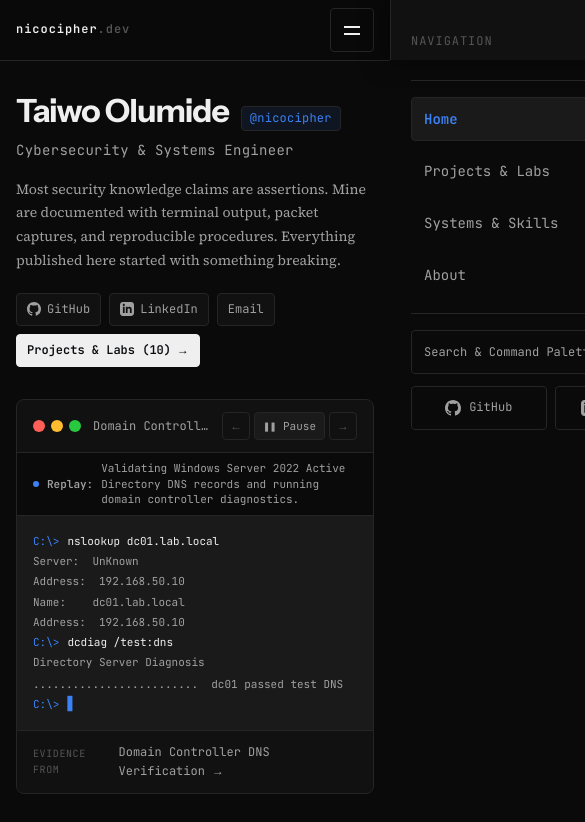
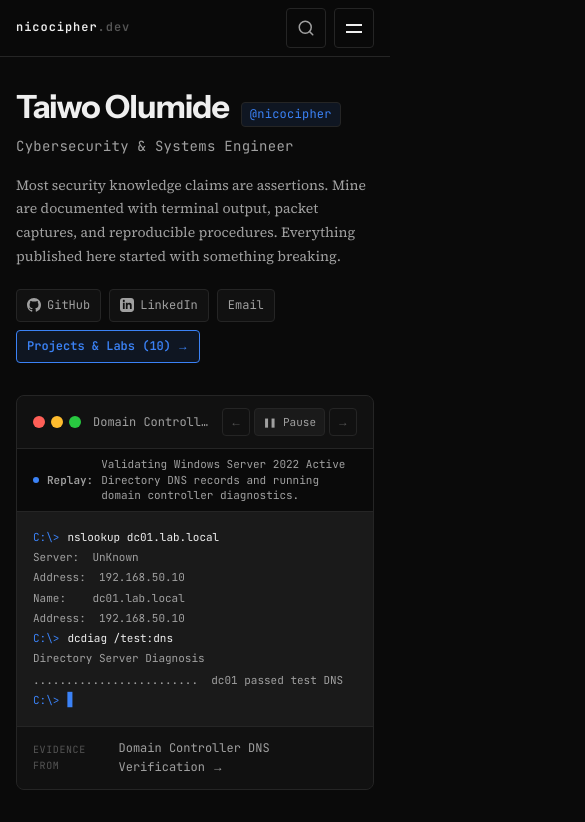
Before and after one commit to NicoCipher/nicocipher.dev, a Next.js app: page / in a window 390 px wide. Shown: the top 822 px of the page, 585 px wide, since content can reach past the window. Built offline with nearby package versions, Linux system fonts and the light colour scheme.

Commit message:
fix(ui): refine mobile menubar layout and harmonize action button styling

```diff
--- a/app/page.module.css
+++ b/app/page.module.css
@@ -97,16 +97,16 @@
 }
 
 .actionPrimary {
-  color: #090b0e;
-  background: var(--text-primary);
-  border-color: var(--text-primary);
+  color: var(--accent);
+  background: var(--accent-subtle);
+  border-color: var(--accent);
   font-weight: 600;
 }
 
 .actionPrimary:hover {
   background: var(--accent);
   border-color: var(--accent);
-  color: #090b0e;
+  color: #ffffff;
 }
 
 .arrow {
--- a/components/layout/Nav.jsx
+++ b/components/layout/Nav.jsx
@@ -4,7 +4,7 @@ import { useState, useEffect, useRef } from "react";
 import Link from "next/link";
 import { usePathname } from "next/navigation";
 import { usePalette } from "@/components/command-palette/PaletteProvider";
-import { GitHubIcon, LinkedInIcon } from "@/components/ui/Icons";
+import { GitHubIcon, LinkedInIcon, SearchIcon } from "@/components/ui/Icons";
 import styles from "./Nav.module.css";
 
 export default function Nav() {
@@ -131,6 +131,8 @@ export default function Nav() {
           >
             <LinkedInIcon size={16} />
           </a>
+
+          {/* Desktop Palette Trigger */}
           <button
             type="button"
             onClick={openPalette}
@@ -138,8 +140,20 @@ export default function Nav() {
             aria-label="Search and command palette (Press / or Cmd+K)"
             title="Search & Command Palette (/)"
           >
+            <SearchIcon size={14} className={styles.triggerIcon} />
             <span className={styles.triggerLabel}>Search</span>
             <span className={styles.triggerKey} aria-hidden="true">[ / ]</span>
+          </button>
+
+          {/* Mobile Search Button */}
+          <button
+            type="button"
+            onClick={openPalette}
+            className={styles.mobileSearchBtn}
+            aria-label="Search and command palette"
+            title="Search"
+          >
+            <SearchIcon size={18} />
           </button>
 
           {/* Mobile Menu Toggle Button */}
@@ -149,7 +163,7 @@ export default function Nav() {
             className={styles.mobileMenuBtn}
             onClick={toggleMenu}
             aria-expanded={isMenuOpen}
-            aria-controls="mobile-nav-drawer"
+            aria-controls="mobile-nav-panel"
             aria-label={isMenuOpen ? "Close navigation menu" : "Open navigation menu"}
           >
             <span className={styles.menuIconBox} aria-hidden="true">
@@ -160,7 +174,7 @@ export default function Nav() {
         </div>
       </div>
 
-      {/* Mobile Drawer Backdrop & Menu */}
+      {/* Mobile Menu Backdrop */}
       {isMenuOpen && (
         <div
           className={styles.mobileBackdrop}
@@ -172,30 +186,16 @@ export default function Nav() {
         />
       )}
 
+      {/* Mobile Navigation Dropdown Panel */}
       <div
-        id="mobile-nav-drawer"
+        id="mobile-nav-panel"
         ref={drawerRef}
-        className={`${styles.mobileDrawer} ${isMenuOpen ? styles.mobileDrawerOpen : ""}`}
+        className={`${styles.mobilePanel} ${isMenuOpen ? styles.mobilePanelOpen : ""}`}
         aria-hidden={!isMenuOpen}
         role="dialog"
         aria-modal="true"
         aria-label="Mobile Navigation"
       >
-        <div className={styles.drawerHeader}>
-          <span className={styles.drawerTitle}>Navigation</span>
-          <button
-            type="button"
-            className={styles.drawerCloseBtn}
-            onClick={() => {
-              setIsMenuOpen(false);
-              menuButtonRef.current?.focus();
-            }}
-            aria-label="Close navigation menu"
-          >
-            ✕
-          </button>
-        </div>
-
         <nav className={styles.mobileNav} aria-label="Mobile primary navigation">
           <Link
             ref={firstLinkRef}
@@ -204,7 +204,8 @@ export default function Nav() {
             aria-current={isHome ? "page" : undefined}
             onClick={() => setIsMenuOpen(false)}
           >
-            Home
+            <span className={styles.mobileLinkPrefix}>&gt;</span>
+            <span>Home</span>
           </Link>
           {links.map((link) => {
             const isActive = pathname.startsWith(link.href);
@@ -216,13 +217,14 @@ export default function Nav() {
                 aria-current={isActive ? "page" : undefined}
                 onClick={() => setIsMenuOpen(false)}
               >
-                {link.label}
+                <span className={styles.mobileLinkPrefix}>&gt;</span>
+                <span>{link.label}</span>
               </Link>
             );
           })}
         </nav>
 
-        <div className={styles.drawerFooter}>
+        <div className={styles.mobilePanelFooter}>
           <button
             type="button"
             className={styles.mobilePaletteBtn}
@@ -230,8 +232,12 @@ export default function Nav() {
               setIsMenuOpen(false);
               openPalette();
             }}
+            aria-label="Open command palette"
           >
-            <span>Search & Command Palette</span>
+            <div className={styles.mobilePaletteLeft}>
+              <SearchIcon size={15} />
+              <span>Command Palette</span>
+            </div>
             <kbd className={styles.mobileKbd}>/</kbd>
           </button>
 
@@ -241,6 +247,7 @@ export default function Nav() {
               target="_blank"
               rel="noopener noreferrer"
               className={styles.mobileSocialLink}
+              aria-label="GitHub Profile (opens in new tab)"
             >
               <GitHubIcon size={16} />
               <span>GitHub</span>
@@ -250,10 +257,16 @@ export default function Nav() {
               target="_blank"
               rel="noopener noreferrer"
               className={styles.mobileSocialLink}
+              aria-label="LinkedIn Profile (opens in new tab)"
             >
               <LinkedInIcon size={16} />
               <span>LinkedIn</span>
             </a>
+          </div>
+
+          <div className={styles.mobileStatusBadge}>
+            <span className={styles.statusDot} aria-hidden="true" />
+            <span>10 Verified Artifacts &bull; CCNA &bull; Security+</span>
           </div>
         </div>
       </div>
--- a/components/layout/Nav.module.css
+++ b/components/layout/Nav.module.css
@@ -15,7 +15,8 @@
   justify-content: space-between;
   max-width: var(--content-max-width);
   margin: 0 auto;
-  padding: var(--space-3) var(--space-6);
+  padding: 0 var(--space-6);
+  height: 56px;
   gap: var(--space-4);
 }
 
@@ -139,6 +140,15 @@
   background: var(--bg-surface);
 }
 
+.triggerIcon {
+  color: var(--text-tertiary);
+  flex-shrink: 0;
+}
+
+.paletteTrigger:hover .triggerIcon {
+  color: var(--text-primary);
+}
+
 .triggerLabel {
   display: inline-block;
 }
@@ -148,20 +158,91 @@
   opacity: 0.8;
 }
 
-/* ─── Mobile Menu Toggle Button ──────────────────────────────── */
+/* ─── Mobile Buttons & Panel (Hidden by default on Desktop) ──── */
+
+.mobileSearchBtn {
+  display: none;
+}
 
 .mobileMenuBtn {
   display: none;
+}
+
+.mobileBackdrop {
+  display: none;
+}
+
+.mobilePanel {
+  display: none;
+}
+
+/* ─── Mobile Viewport (<= 768px) ─────────────────────────────── */
+
+@media (max-width: 768px) {
+  .container {
+    padding: 0 var(--space-4);
+    height: 56px;
+  }
+
+  .nav {
+    display: none;
+  }
+
+  .iconLink {
+    display: none;
+  }
+
+  .paletteTrigger {
+    display: none;
+  }
+
+  .mobileSearchBtn {
+    display: inline-flex;
     align-items: center;
     justify-content: center;
-  width: 44px;
-  height: 44px;
+    width: 40px;
+    height: 40px;
+    padding: 0;
+    background: transparent;
+    border: 1px solid var(--border-subtle);
+    border-radius: var(--radius-sm);
+    color: var(--text-secondary);
+    cursor: pointer;
+    transition: border-color var(--duration-fast) var(--ease-out),
+                color var(--duration-fast) var(--ease-out),
+                background var(--duration-fast) var(--ease-out);
+  }
+
+  .mobileSearchBtn:hover {
+    color: var(--text-primary);
+    border-color: var(--border-visible);
+    background: var(--bg-surface);
+  }
+
+  .mobileSearchBtn:focus-visible {
+    outline: 2px solid var(--accent);
+    outline-offset: 2px;
+  }
+
+  .mobileMenuBtn {
+    display: inline-flex;
+    align-items: center;
+    justify-content: center;
+    width: 40px;
+    height: 40px;
     padding: 0;
     background: transparent;
     border: 1px solid var(--border-subtle);
     border-radius: var(--radius-sm);
     color: var(--text-primary);
     cursor: pointer;
+    transition: border-color var(--duration-fast) var(--ease-out),
+                background var(--duration-fast) var(--ease-out);
+  }
+
+  .mobileMenuBtn:hover {
+    border-color: var(--border-visible);
+    background: var(--bg-surface);
   }
 
   .mobileMenuBtn:focus-visible {
@@ -196,130 +277,62 @@
     transform: translateY(-3.5px) rotate(-45deg);
   }
 
-/* ─── Mobile Drawer & Backdrop ───────────────────────────────── */
-
-.mobileBackdrop {
-  display: none;
-}
-
-.mobileDrawer {
-  display: none;
-}
-
-/* ─── Mobile Viewport (<= 640px) ─────────────────────────────── */
-
-@media (max-width: 640px) {
-  .container {
-    padding: var(--space-2) var(--space-4);
-  }
-
-  .nav {
-    display: none;
-  }
-
-  .iconLink {
-    display: none;
-  }
-
-  .paletteTrigger {
-    min-height: 44px;
-    padding: 0 var(--space-3);
-  }
-
-  @media (max-width: 420px) {
-    .paletteTrigger {
-      display: none;
-    }
-  }
-
-  .triggerLabel {
-    display: none;
-  }
-
-  .mobileMenuBtn {
-    display: inline-flex;
-  }
+  /* ─── Mobile Dropdown Panel & Backdrop ──────────────────────── */
 
   .mobileBackdrop {
     display: block;
     position: fixed;
-    top: 0;
+    top: 56px;
     left: 0;
     right: 0;
     bottom: 0;
     background: rgba(0, 0, 0, 0.65);
-    z-index: 1000;
+    backdrop-filter: blur(8px);
+    -webkit-backdrop-filter: blur(8px);
+    z-index: 99;
     animation: fadeIn var(--duration-fast) var(--ease-out);
   }
 
-  .mobileDrawer {
+  .mobilePanel {
     display: flex;
     flex-direction: column;
     position: fixed;
-    top: 0;
+    top: 56px;
+    left: 0;
     right: 0;
-    bottom: 0;
-    width: min(320px, 85vw);
+    max-height: calc(100dvh - 56px);
     background: var(--bg-surface);
-    border-left: 1px solid var(--border-subtle);
-    z-index: 1001;
-    padding: var(--space-5);
-    box-shadow: -4px 0 24px rgba(0, 0, 0, 0.5);
-    transform: translateX(100%);
-    transition: transform var(--duration-base) var(--ease-out);
+    border-bottom: 1px solid var(--border-visible);
+    z-index: 100;
+    padding: var(--space-4);
+    box-shadow: 0 12px 32px rgba(0, 0, 0, 0.6);
+    overflow-y: auto;
+    -webkit-overflow-scrolling: touch;
+    transform: translateY(-8px);
+    opacity: 0;
+    pointer-events: none;
+    transition: transform var(--duration-base) var(--ease-out),
+                opacity var(--duration-base) var(--ease-out);
   }
 
-  .mobileDrawerOpen {
-    transform: translateX(0);
-  }
-
-  .drawerHeader {
-    display: flex;
-    align-items: center;
-    justify-content: space-between;
-    padding-bottom: var(--space-4);
-    border-bottom: 1px solid var(--border-subtle);
-  }
-
-  .drawerTitle {
-    font-family: var(--font-mono);
-    font-size: var(--text-xs);
-    text-transform: uppercase;
-    letter-spacing: 0.08em;
-    color: var(--text-tertiary);
-  }
-
-  .drawerCloseBtn {
-    display: inline-flex;
-    align-items: center;
-    justify-content: center;
-    width: 44px;
-    height: 44px;
-    background: transparent;
-    border: 1px solid var(--border-subtle);
-    border-radius: var(--radius-sm);
-    color: var(--text-secondary);
-    font-size: 16px;
-    cursor: pointer;
-  }
-
-  .drawerCloseBtn:hover {
-    color: var(--text-primary);
-    border-color: var(--border-visible);
+  .mobilePanelOpen {
+    transform: translateY(0);
+    opacity: 1;
+    pointer-events: auto;
   }
 
   .mobileNav {
     display: flex;
     flex-direction: column;
-    gap: var(--space-2);
-    padding: var(--space-4) 0;
-    flex: 1;
+    gap: var(--space-1);
+    padding: var(--space-1) 0 var(--space-3) 0;
   }
 
   .mobileLink {
     display: flex;
     align-items: center;
-    min-height: 44px;
+    gap: var(--space-3);
+    min-height: 46px;
     padding: var(--space-2) var(--space-3);
     font-family: var(--font-mono);
     font-size: var(--text-sm);
@@ -328,26 +341,38 @@
     border: 1px solid transparent;
     text-decoration: none;
     transition: background var(--duration-fast) var(--ease-out),
-                color var(--duration-fast) var(--ease-out);
+                color var(--duration-fast) var(--ease-out),
+                border-color var(--duration-fast) var(--ease-out);
   }
 
   .mobileLink:hover {
     background: var(--bg-inset);
     color: var(--text-primary);
+    border-color: var(--border-subtle);
   }
 
   .mobileLinkActive {
-    background: var(--bg-inset);
+    background: var(--accent-subtle);
     color: var(--accent);
-    border-color: var(--border-subtle);
+    border-color: var(--accent);
     font-weight: 600;
   }
 
-  .drawerFooter {
+  .mobileLinkPrefix {
+    color: var(--text-tertiary);
+    font-size: var(--text-xs);
+    font-weight: normal;
+  }
+
+  .mobileLinkActive .mobileLinkPrefix {
+    color: var(--accent);
+  }
+
+  .mobilePanelFooter {
     display: flex;
     flex-direction: column;
     gap: var(--space-3);
-    padding-top: var(--space-4);
+    padding-top: var(--space-3);
     border-top: 1px solid var(--border-subtle);
   }
 
@@ -364,11 +389,19 @@
     font-size: var(--text-xs);
     color: var(--text-secondary);
     cursor: pointer;
+    transition: border-color var(--duration-fast) var(--ease-out),
+                color var(--duration-fast) var(--ease-out);
   }
 
   .mobilePaletteBtn:hover {
     border-color: var(--border-visible);
     color: var(--text-primary);
+  }
+
+  .mobilePaletteLeft {
+    display: flex;
+    align-items: center;
+    gap: 8px;
   }
 
   .mobileKbd {
@@ -400,10 +433,30 @@
     font-size: var(--text-xs);
     color: var(--text-secondary);
     text-decoration: none;
+    transition: border-color var(--duration-fast) var(--ease-out),
+                color var(--duration-fast) var(--ease-out);
   }
 
   .mobileSocialLink:hover {
     border-color: var(--border-visible);
     color: var(--text-primary);
   }
+
+  .mobileStatusBadge {
+    display: flex;
+    align-items: center;
+    justify-content: center;
+    gap: 6px;
+    font-family: var(--font-mono);
+    font-size: 11px;
+    color: var(--text-tertiary);
+    padding: var(--space-1) 0;
   }
+
+  .statusDot {
+    width: 6px;
+    height: 6px;
+    border-radius: 50%;
+    background: var(--status-active);
+  }
+}
--- a/components/ui/Icons.jsx
+++ b/components/ui/Icons.jsx
@@ -29,3 +29,24 @@ export function LinkedInIcon({ size = 16, className = "" }) {
     </svg>
   );
 }
+
+export function SearchIcon({ size = 16, className = "" }) {
+  return (
+    <svg
+      width={size}
+      height={size}
+      viewBox="0 0 24 24"
+      fill="none"
+      stroke="currentColor"
+      strokeWidth="2"
+      strokeLinecap="round"
+      strokeLinejoin="round"
+      className={className}
+      aria-hidden="true"
+      focusable="false"
+    >
+      <circle cx="11" cy="11" r="8" />
+      <line x1="21" y1="21" x2="16.65" y2="16.65" />
+    </svg>
+  );
+}
```
Lines whose indentation alone changed are shown as unchanged.
